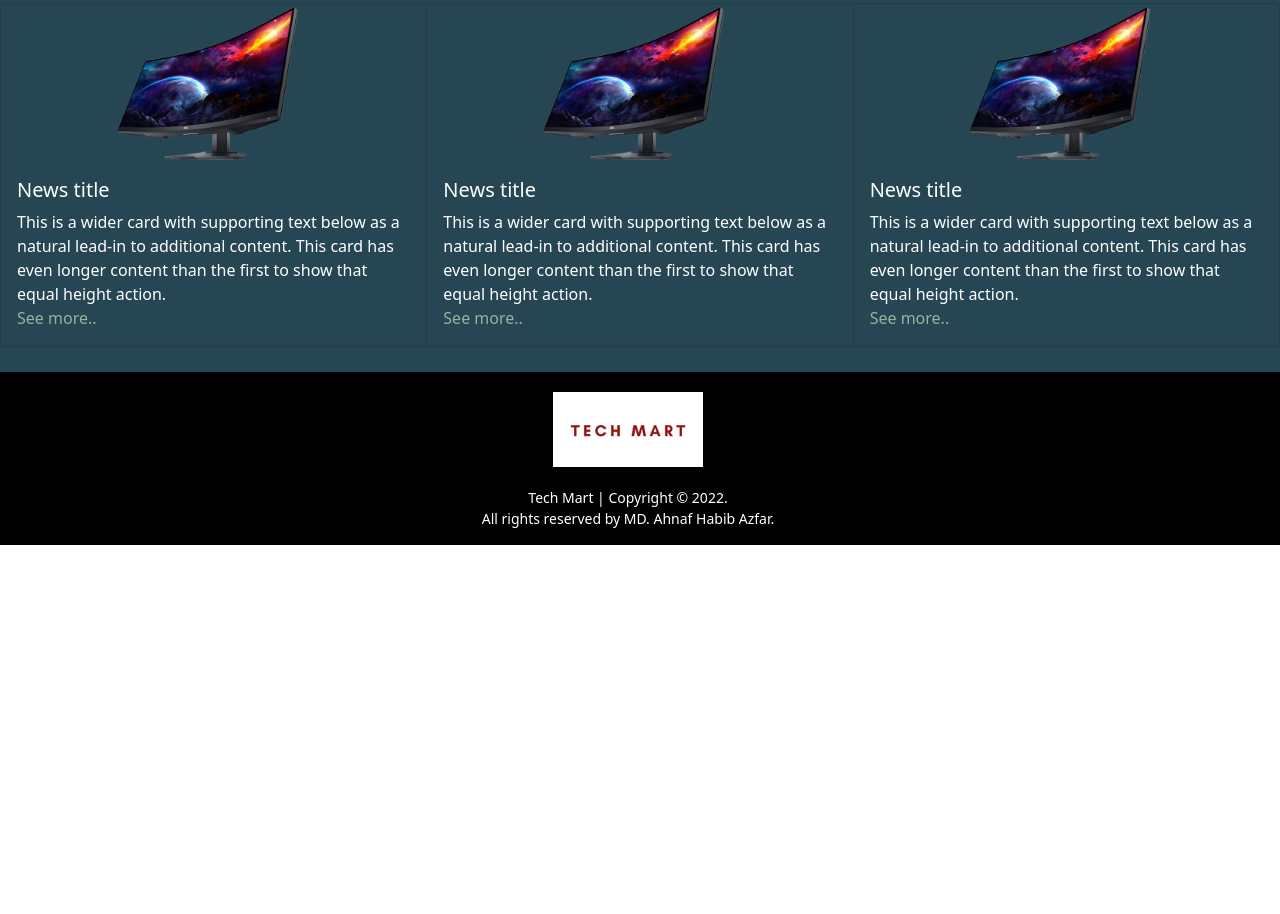
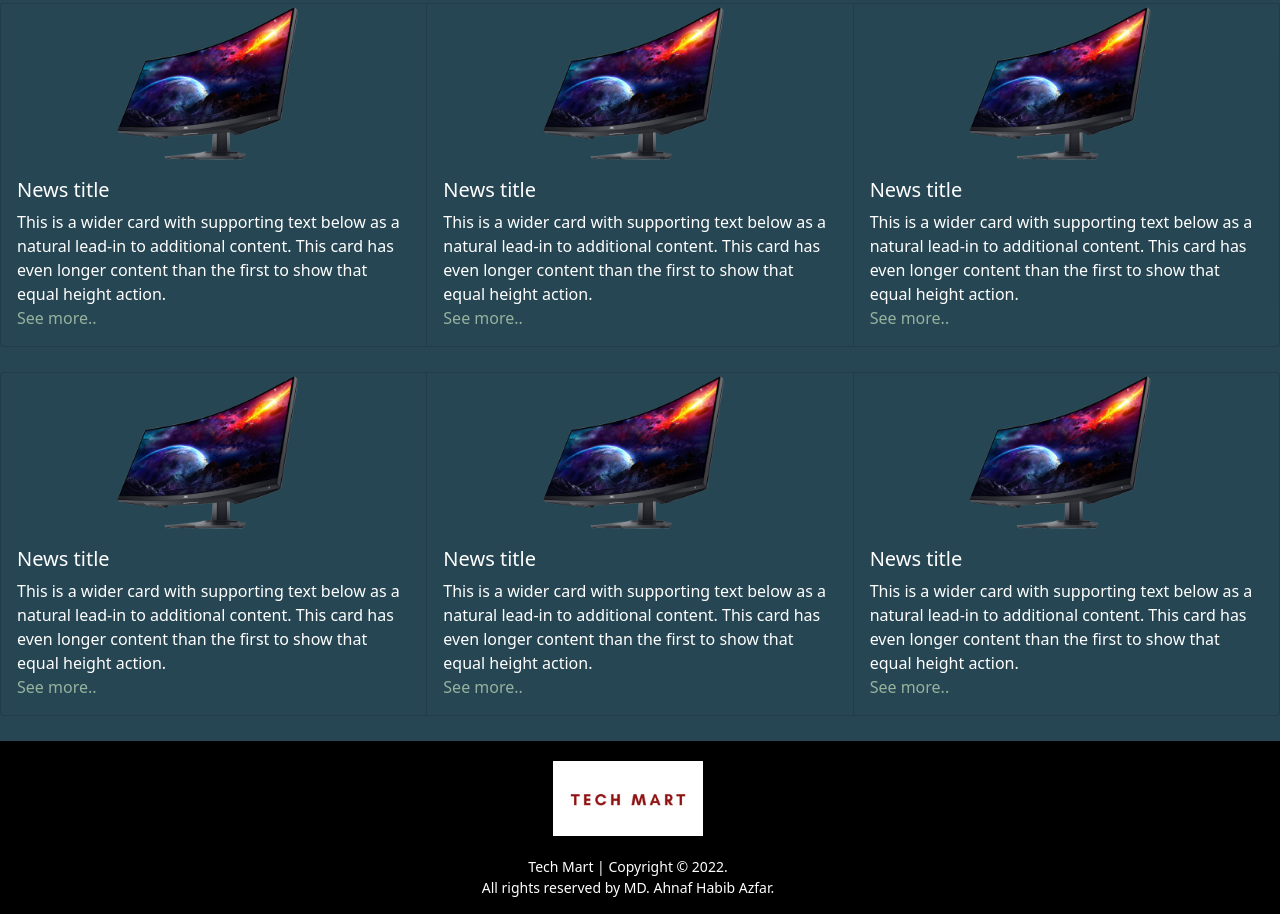
Before and after one commit to Azfar320/Tech_Mart_Final_Year_Project, a plain HTML site: page index.html in a window 1280 px wide. Shown: the part 1219-2133 px from the top of the page. Before the commit the page ends 1764 px from the top, so only its background shows below. Drawn offline with nearby package versions, Linux system fonts and the light colour scheme.

Commit message:
Extened news area

```diff
--- a/index.html
+++ b/index.html
@@ -34,7 +34,8 @@
 								href="#">Home</a>
 						</li>
 						<li class="nav-item px-2">
-							<a class="nav-link text-white" href="#">Tech products</a>
+							<a class="nav-link text-white" href="#menu-section">Tech
+								products</a>
 						</li>
 						<li class="nav-item px-2">
 							<a class="nav-link text-white" href="#">Tech tips</a>
@@ -154,7 +155,7 @@
 		</section>
 
 		<!-- product menu here -->
-		<section class="menu-bg-color">
+		<section class="menu-bg-color" id="menu-section">
 			<h2 id="menu-title">Our Products</h2>
 			<div class="card-group">
 				<div class="card menu-bg-color">
@@ -264,6 +265,56 @@
 					</div>
 				</div>
 			</div>
+			<div class="card-group news-card-group">
+				<div class="card news-card">
+					<div class="news-image">
+						<img src="images/slide4.png" class="card-img-top" alt="...">
+					</div>
+					<div class="card-body">
+						<h5 class="card-title text-white">News title</h5>
+						<p class="card-text text-white">This is a wider card with supporting text
+							below as a
+							natural
+							lead-in to additional content. This card has even longer content than
+							the
+							first to
+							show that equal height action.<br><a class="more-click" href="#">See
+								more..</a></p>
+					</div>
+				</div>
+				<div class="card news-card">
+					<div class="news-image">
+						<img src="images/slide4.png" class="card-img-top" alt="...">
+					</div>
+					<div class="card-body">
+						<h5 class="card-title text-white">News title</h5>
+						<p class="card-text text-white">This is a wider card with supporting text
+							below as a
+							natural
+							lead-in to additional content. This card has even longer content than
+							the
+							first to
+							show that equal height action.<br><a class="more-click" href="#">See
+								more..</a></p>
+					</div>
+				</div>
+				<div class="card news-card">
+					<div class="news-image">
+						<img src="images/slide4.png" class="card-img-top" alt="...">
+					</div>
+					<div class="card-body">
+						<h5 class="card-title text-white">News title</h5>
+						<p class="card-text text-white">This is a wider card with supporting text
+							below as a
+							natural
+							lead-in to additional content. This card has even longer content than
+							the
+							first to
+							show that equal height action.<br><a class="more-click" href="#">See
+								more..</a></p>
+					</div>
+				</div>
+			</div>
 		</section>
 	</main>
 
```
